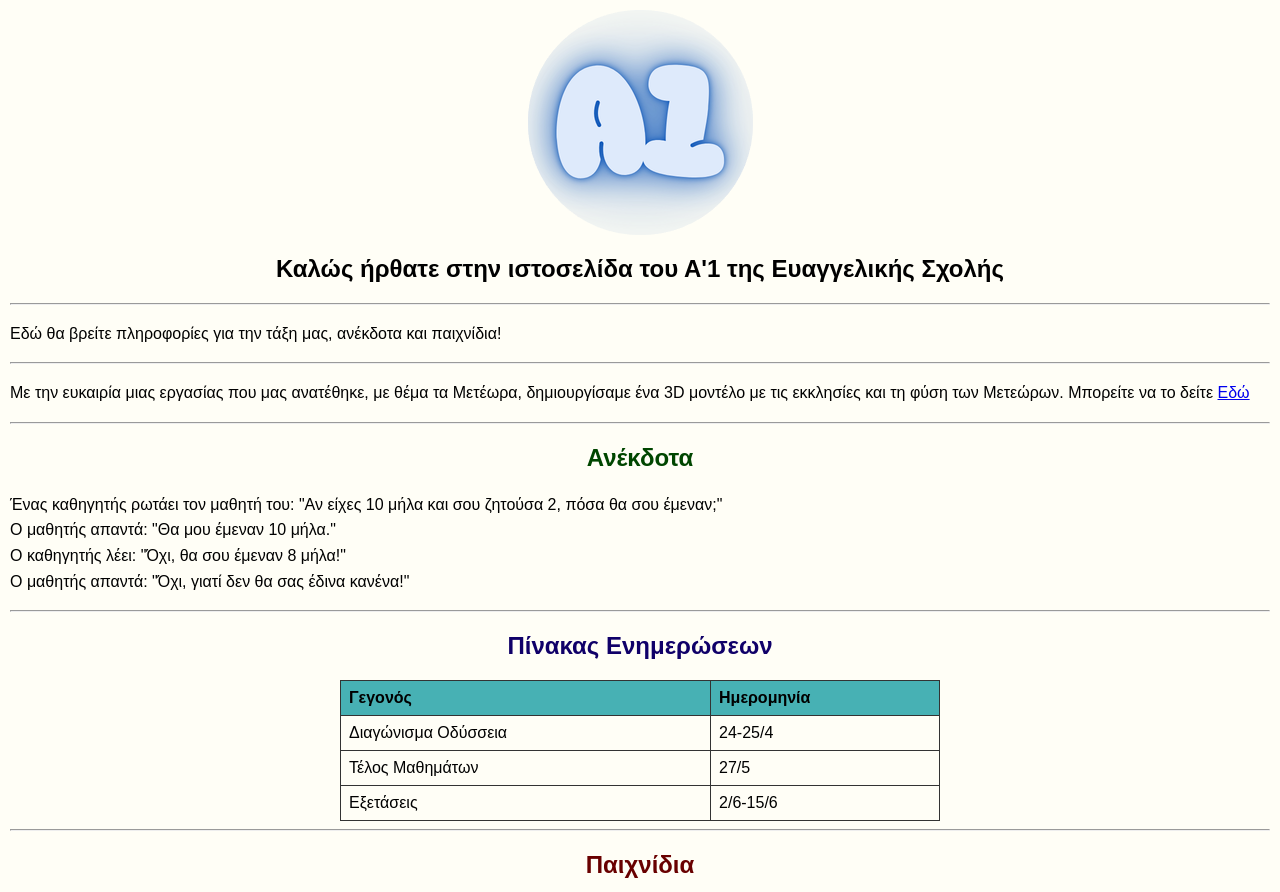
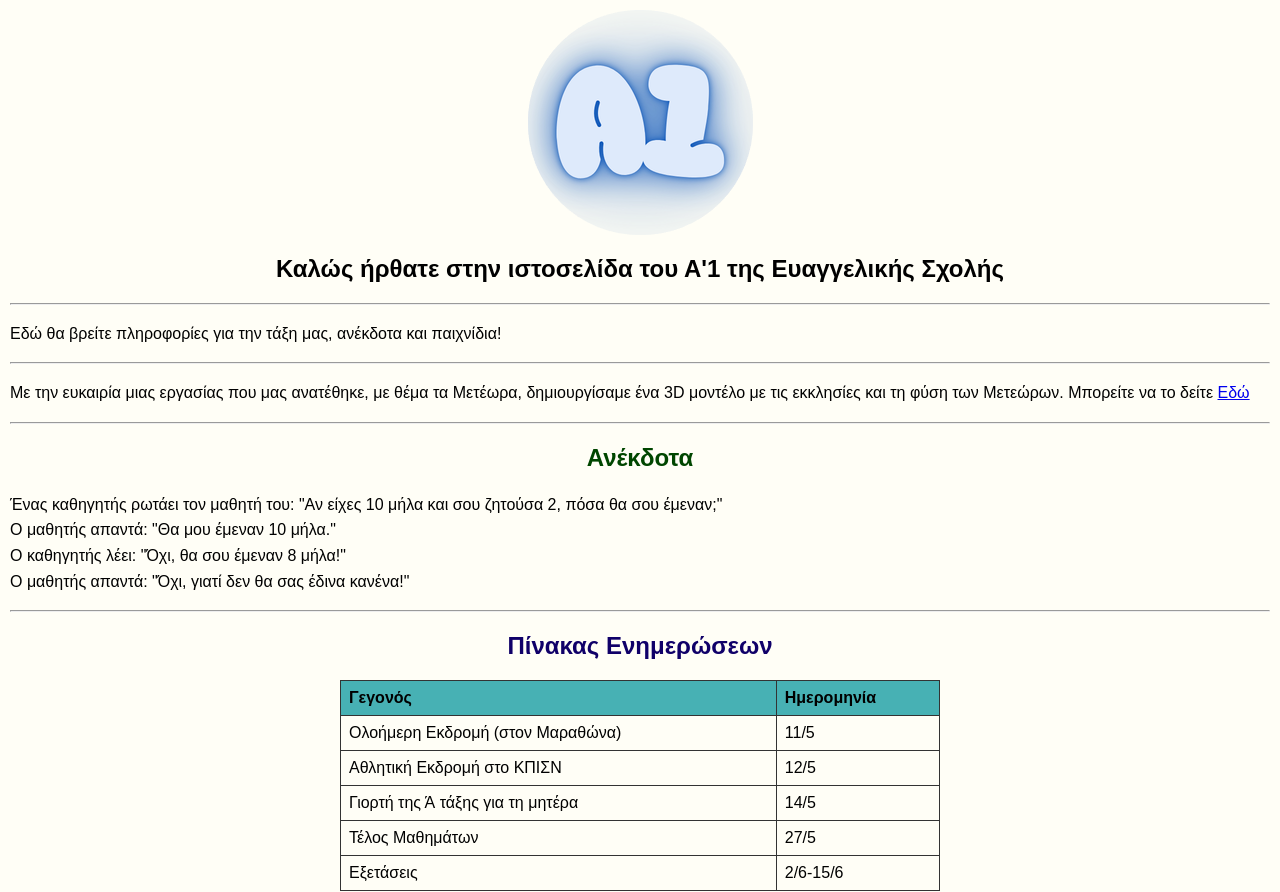
Before and after one commit to Panagiotis-Katziotis/evagelikisite, a plain HTML site: page index.html in a window 1280 px wide. Shown: the top 892 px of the page. Drawn offline with Linux system fonts and the light colour scheme.

Commit message:
Update index.html

```diff
--- a/index.html
+++ b/index.html
@@ -125,9 +125,19 @@
 
 
   <tr>
-    <td>Διαγώνισμα Οδύσσεια</td>
-    <td>24-25/4</td>
+    <td>Ολοήμερη Εκδρομή (στον Μαραθώνα)</td>
+    <td>11/5</td>
   </tr>
+
+    <tr>
+    <td>Αθλητική Εκδρομή στο ΚΠΙΣΝ</td>
+    <td>12/5</td>
+    </tr>
+
+    <tr>
+    <td>Γιορτή της Ά τάξης για τη μητέρα</td>
+    <td>14/5</td>
+    </tr>
 
   <tr>
     <td>Τέλος Μαθημάτων</td>
```
